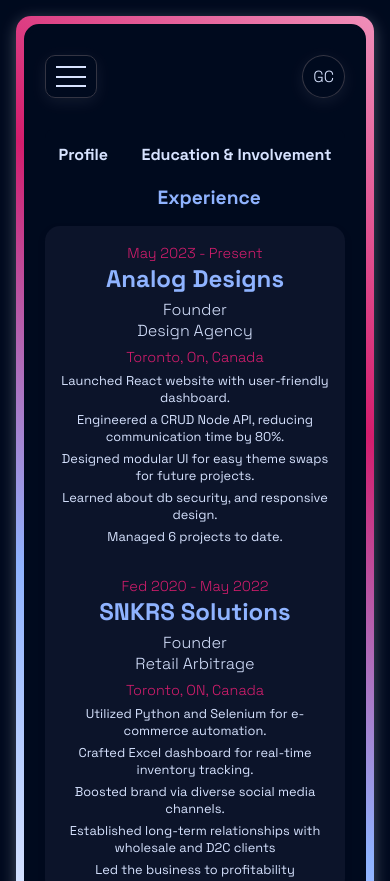
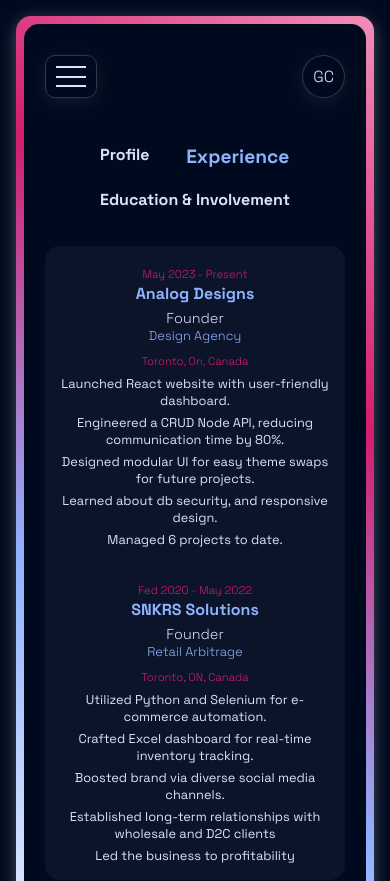
Before and after one commit to guycdev/portfolio-old, a React (Vite) app: page /resume/experience in a window 390 px wide. Shown: the top 881 px of the page. Built offline with nearby package versions, Linux system fonts and the light colour scheme.

Commit message:
fixed responsivness on resume page

```diff
--- a/src/components/Experience.jsx
+++ b/src/components/Experience.jsx
@@ -2,7 +2,7 @@
 import Heading from "./Heading";
 
 export default function Experience(props) {
-  const { experiences, children } = props;
+  const { experiences } = props;
 
   const elementArr = experiences.map((experience, index) => {
     return (
--- a/src/index.css
+++ b/src/index.css
@@ -439,6 +439,10 @@
   font-weight: 300;
 }
 
+.experience span {
+  color: var(--primary);
+}
+
 .random-dots {
   width: 10px;
   height: 10px;
@@ -592,6 +596,22 @@
   }
 }
 
+@media (max-width: 950px) {
+  .date span,
+  .location span {
+    font-size: 0.7rem;
+  }
+  .type {
+    font-size: 1rem;
+  }
+  .subject {
+    font-size: 0.9rem;
+  }
+  .experience {
+    font-size: 0.8rem;
+  }
+}
+
 @media (max-width: 840px) {
   .resume-marquee > div > * {
     max-width: 400px !important;
--- a/src/sections/Resume/Resume.module.css
+++ b/src/sections/Resume/Resume.module.css
@@ -117,6 +117,15 @@
   }
 }
 
+@media (max-width: 975px) {
+  .resumeContainer {
+    gap: 20px;
+  }
+}
+
+@media (max-width: 950px) {
+}
+
 @media (max-width: 700px) {
   .resumeContainer {
     flex-direction: column;
@@ -143,7 +152,7 @@
   }
 }
 
-@media (max-width: 550px) {
+@media (max-width: 600px) {
   .active {
     font-size: 1.2rem !important;
   }
@@ -163,9 +172,11 @@
     display: grid;
     grid-template-columns: auto auto;
     gap: 20px;
-    justify-content: space-evenly;
+    justify-content: center;
   }
-  .menuContainer > *:last-child {
-    grid-column: 2/3;
+  .menuContainer > *:nth-child(2) {
+    grid-row: 2;
+    grid-column: 1/3;
+    text-align: center;
   }
 }
```
